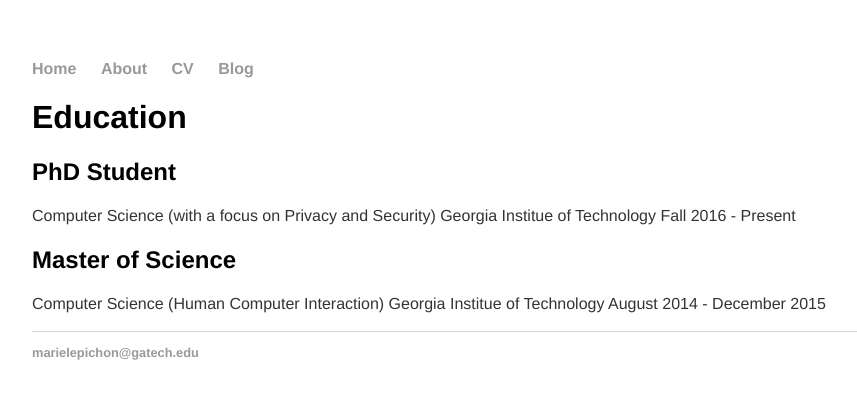
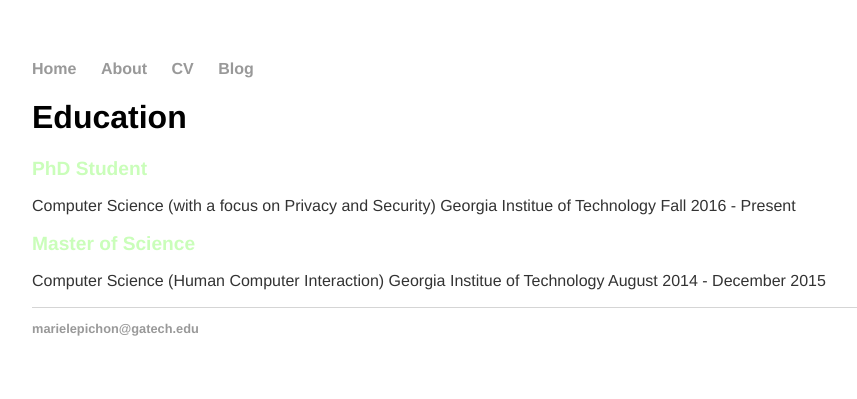
Before and after one commit to mlepic20/mlepic20.github.io, a Jekyll site: the page built from cv/index.md, in a window 1280 px wide. Shown: the top 399 px of the page, without its empty margins (160-1017 px from the left). Built offline with Jekyll 4.4.1, drawn with Linux system fonts in a browser that asks for light colours.

Commit message:
Update main.css

```diff
--- a/css/main.css
+++ b/css/main.css
@@ -24,8 +24,9 @@ h1 {
     font-family:'Helvetica', 'Arial', 'Sans-Serif';
 }
 h2 {
-    font-size: 1.5em;
+    font-size: 1.2em;
     font-family:'Helvetica', 'Arial', 'Sans-Serif';
+    color: #cafeba;
 }
 p {
     font-size: 1em;
```
